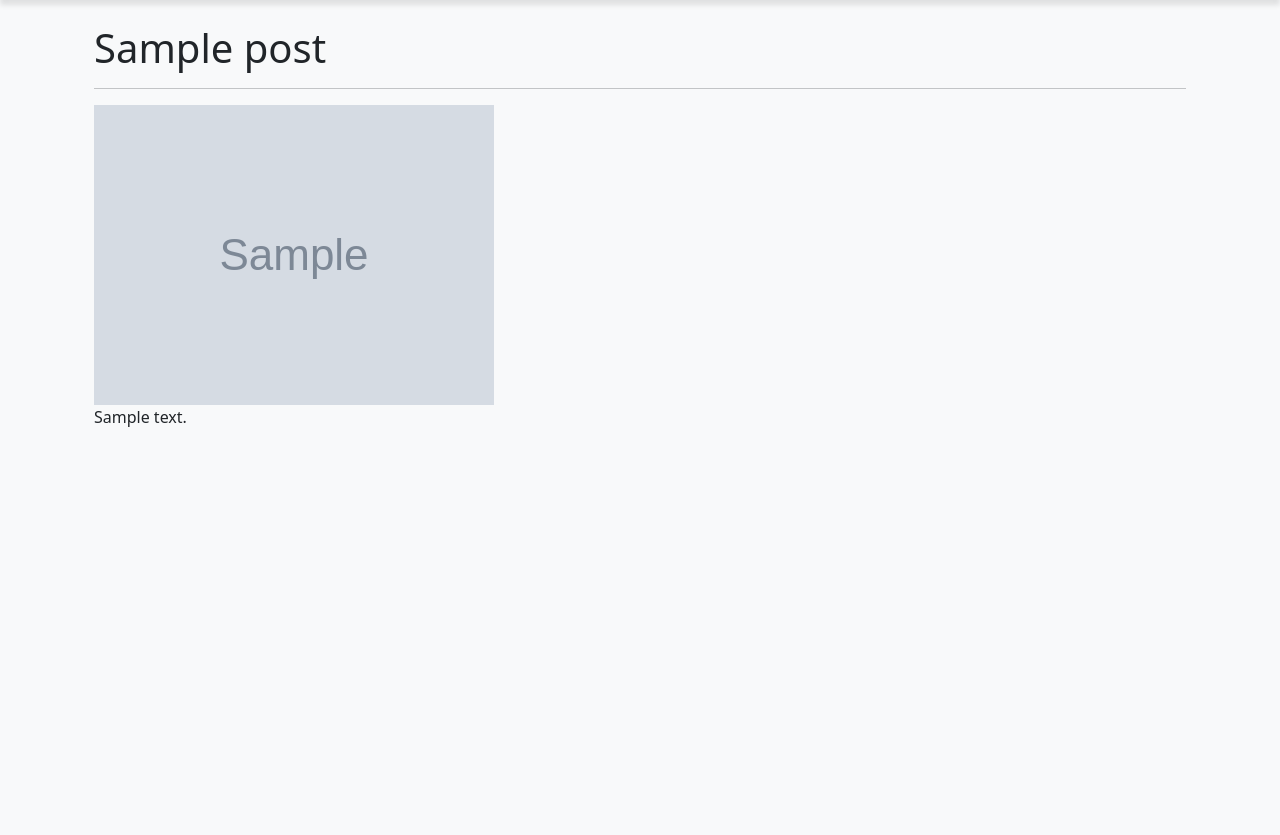
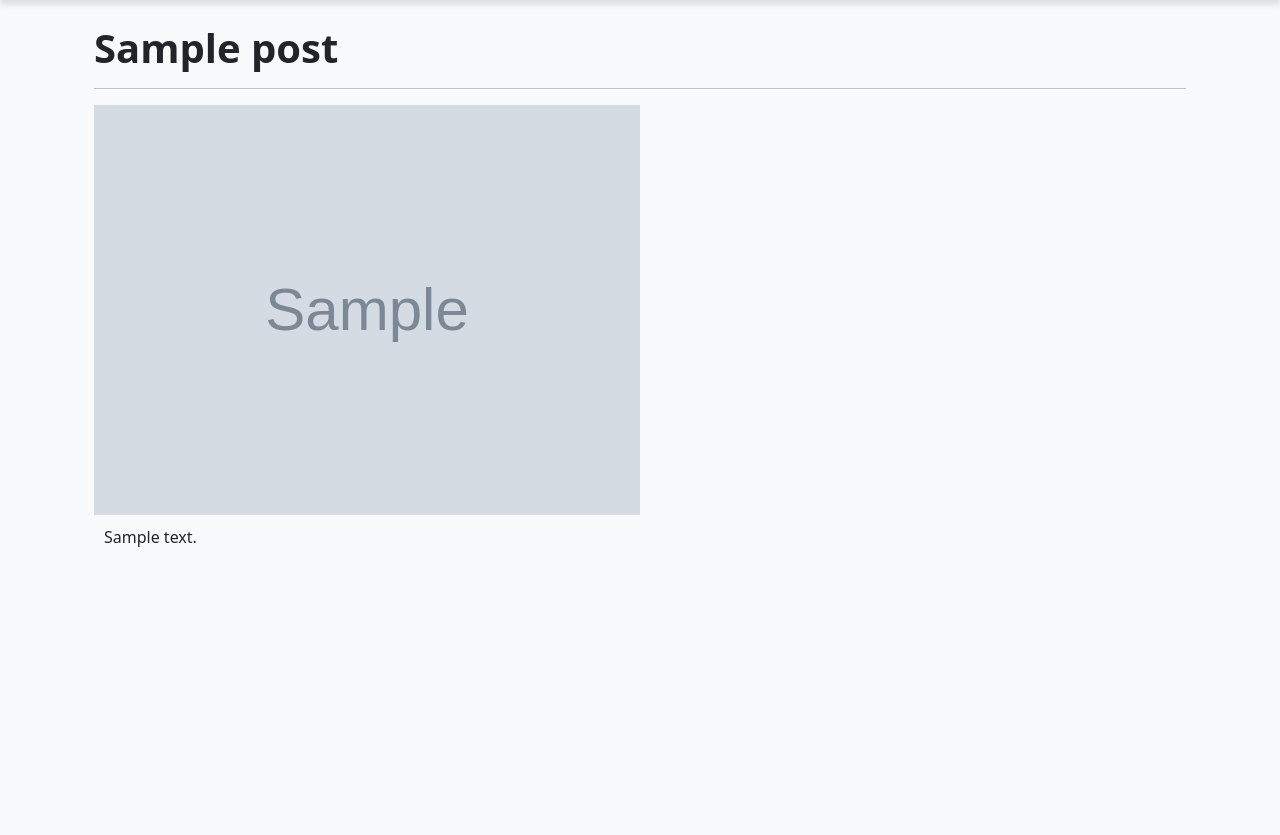
Before and after one commit to bidulgirin/PROJECT_sinbal, a Django app: page /community/post_detail/1/ in a window 1280 px wide. Shown: the part 185-1020 px from the top of the page. Before the commit the page ends 612 px from the top, so only its background shows below. Run offline with Django 5.2, Linux system fonts and the light colour scheme; tables that the repository leaves empty hold one stand-in row (values such as "Sample post"); grey boxes marked "Sample" are stand-in pictures; some libraries are stand-ins or nearby versions.

Commit message:
hotfix:커뮤니티상세페이지 이미지 크기 설정

```diff
--- a/static/css/common/common.css
+++ b/static/css/common/common.css
@@ -26,3 +26,18 @@ a {
 .g_height {
     min-height: 100vh;
 }
+.g_title{
+    font-weight: bold;
+}
+.g_img_box{
+    width:100%;
+    display: flex;
+    flex-wrap: wrap;
+}
+.g_img_box img{
+    width:50%;
+}
+.g_content {
+    padding:10px;
+    min-height: 40vh;
+}
--- a/templates/community/community_post_detail.html
+++ b/templates/community/community_post_detail.html
@@ -17,18 +17,18 @@
     </form>
 
     <!-- 글 상세페이지 -->
-    <h1>
+    <h1 class="g_title">
         {{ data.title }}
     </h1>
     <hr>
-    <div>
+    <div class="g_img_box">
         {% if data.postimage_set.all %}
         {% for i in data.postimage_set.all %}
         <img src="{{i.images.url}}" alt="">
         {% endfor %}
         {% endif %}
     </div>
-    <div>
+    <div class="g_content">
         {{ data.content }}
     </div>
 </div>
```
